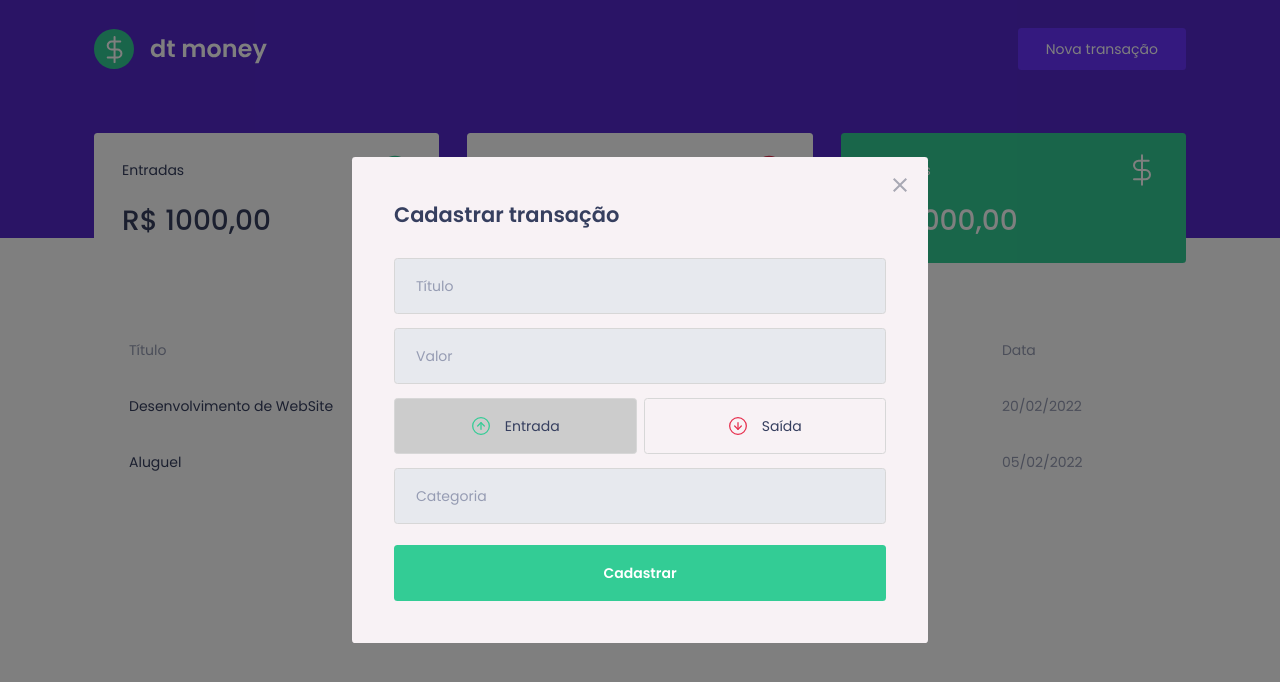
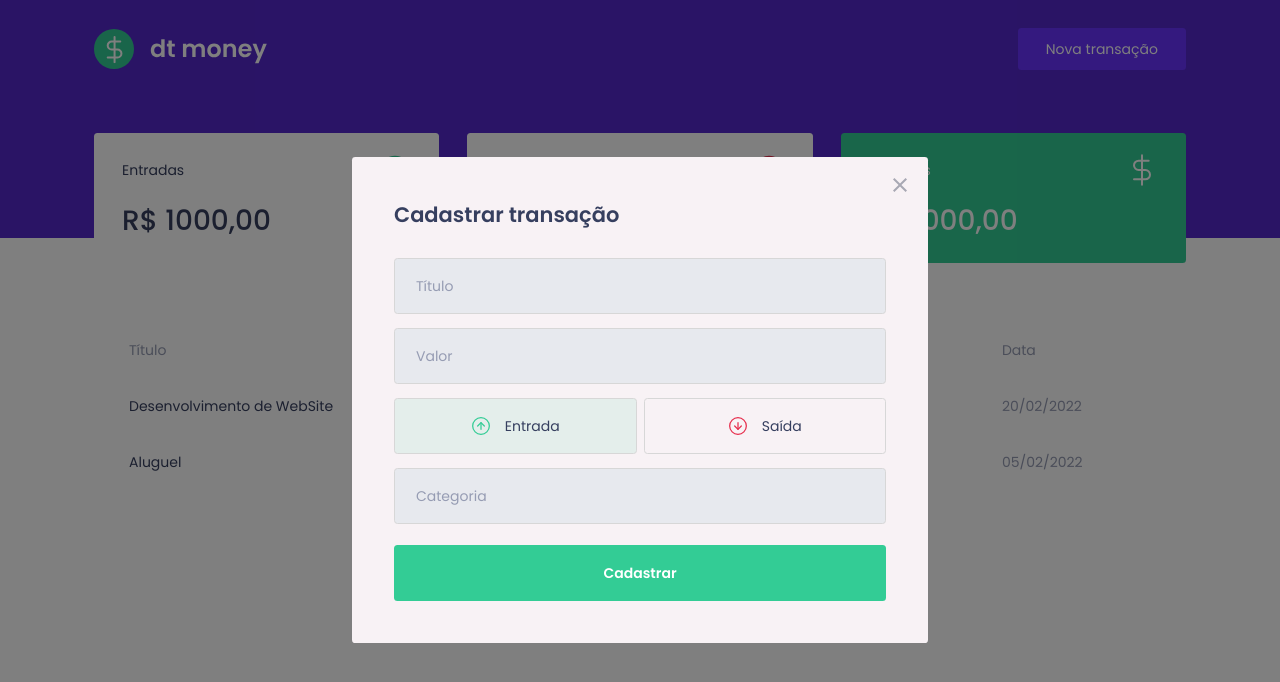
Before and after one commit to devBernardo-Mendes/ignite-dtmoney, a React (Create React App) app: page / in a window 1280 px wide. Both pictures are taken after a click on the button "Nova transação". Shown: the top 682 px of the page. Built offline with nearby package versions, Linux system fonts and the light colour scheme; no server answers; what miragejs would draw is missing.

Commit message:
feat: :sparkles: Button Colors

```diff
--- a/src/components/NewTransactionModal/index.tsx
+++ b/src/components/NewTransactionModal/index.tsx
@@ -43,6 +43,7 @@
               setType("deposit");
             }}
             isActive={type === "deposit"}
+            activeColor="green"
           >
             <img src={incomeImg} alt="Entrada" />
             <span>Entrada</span>
@@ -54,6 +55,7 @@
               setType("withdraw");
             }}
             isActive={type === "withdraw"}
+            activeColor="red"
           >
             <img src={outcomeImg} alt="Saída" />
             <span>Saída</span>
@@ -61,7 +63,7 @@
         </TransactionTypeContainer>
 
         <input placeholder="Categoria"></input>
-        <RadioBox type="submit">Cadastrar</RadioBox>
+        <button type="submit">Cadastrar</button>
       </Container>
     </Modal>
   );
--- a/src/components/NewTransactionModal/styles.ts
+++ b/src/components/NewTransactionModal/styles.ts
@@ -1,5 +1,10 @@
 import styled from "styled-components";
-import { darken } from "polished";
+import { darken, transparentize } from "polished";
+
+interface RadioBoxProps {
+  isActive?: boolean;
+  activeColor: "green" | "red";
+}
 
 export const Container = styled.form`
   h2 {
@@ -27,6 +32,7 @@
       margin-top: 1rem;
     }
   }
+
   button[type="submit"] {
     width: 100%;
     padding: 0 1.5rem;
@@ -47,6 +53,11 @@
   }
 `;
 
+const colors = {
+  green: "#33CC95",
+  red: "#E5254D",
+};
+
 export const TransactionTypeContainer = styled.div`
   margin: 1rem 0;
   display: grid;
@@ -54,16 +65,15 @@
   gap: 0.5rem;
 `;
 
-interface RadioBoxProps {
-  isActive?: boolean;
-}
-
 export const RadioBox = styled.button<RadioBoxProps>`
   height: 4rem;
   border: 1px solid #d7d7d7;
   border-radius: 0.25rem;
 
-  background: ${(props) => (props.isActive ? "#CCC" : "transparent")};
+  background: ${(props) =>
+    props.isActive
+      ? transparentize(0.9, colors[props.activeColor])
+      : "transparent"};
 
   display: flex;
   align-items: center;
```
